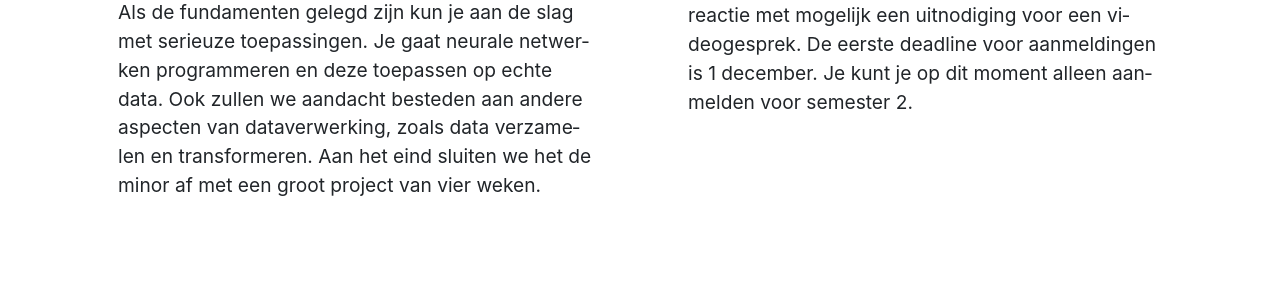
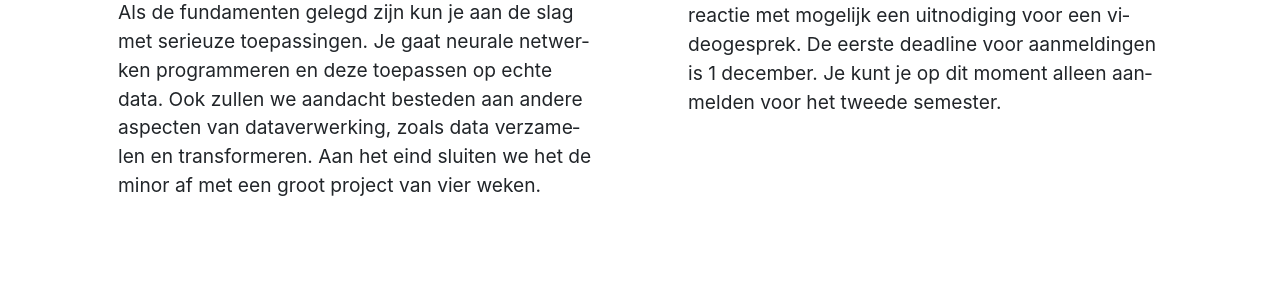
Before and after one commit to tdoolan/info, a Jekyll site: the page built from minoren/minai/index.html, in a window 1280 px wide and 900 px high, scrolled down 2249 px. Shown: the part 343-628 px from the top of the window. Built offline with Jekyll 4.4.1, drawn with Linux system fonts in a browser that asks for light colours; some of the changed text lies outside the part shown.

Commit message:
update links

```diff
--- a/minoren/minai/index.html
+++ b/minoren/minai/index.html
@@ -70,7 +70,7 @@ title: Minor AI
                 Als je het formulier hebt in gevuld met informatie over je achtergrondkennis, de studie die je op
                 dit moment doet, en je motivatie, krijg je van ons een reactie met mogelijk een
                 uitnodiging voor een videogesprek. De eerste deadline voor aanmeldingen is 1
-                december. Je kunt je op dit moment alleen aanmelden voor semester 2.
+                december. Je kunt je op dit moment alleen aanmelden voor het tweede semester.
             </p>
         </div>
     </div>
```
